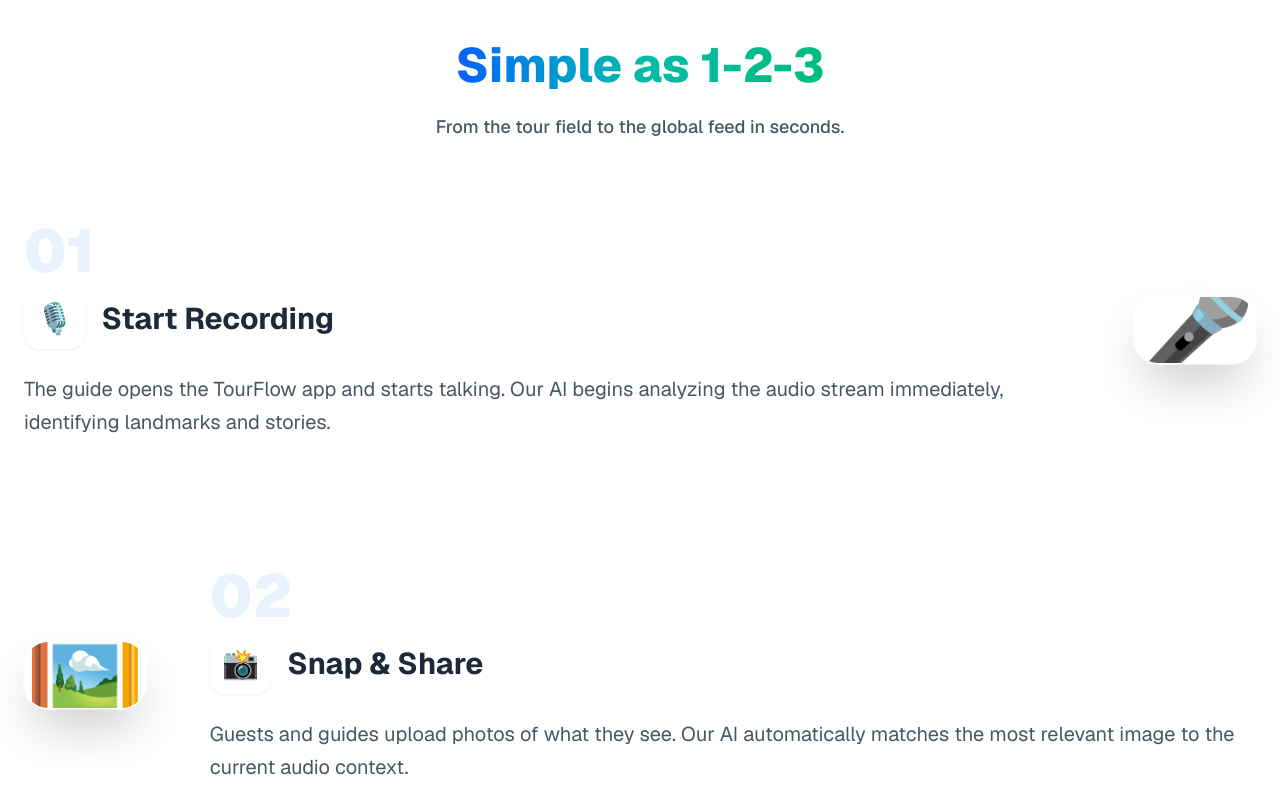
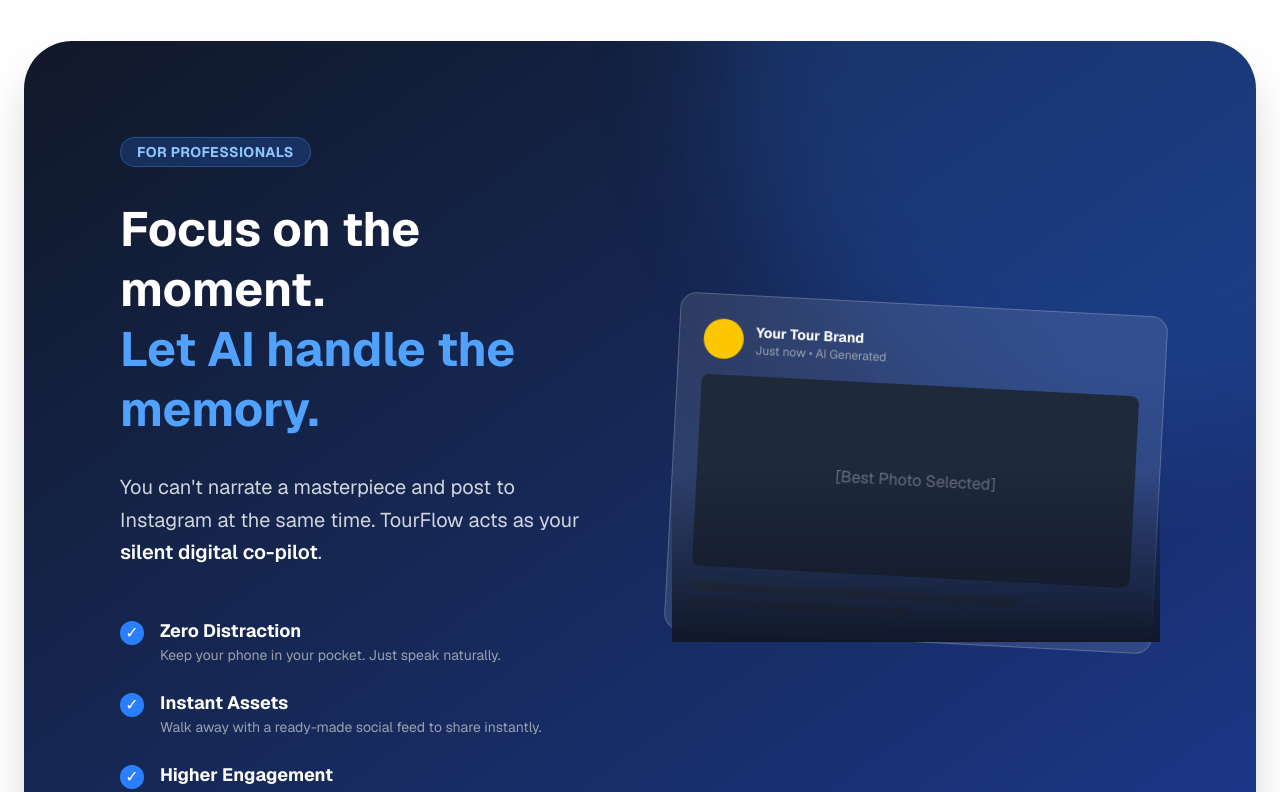
Before and after one commit to tanDivina/tourflow-live, a Next.js app in the folder frontend/: page / in a window 1280 px wide. Shown: the part 1480-2272 px from the top of the page. Built offline with nearby package versions, Linux system fonts and the light colour scheme.

Commit message:
Enhance Confluent info and add For Guides section

```diff
--- a/frontend/app/page.js
+++ b/frontend/app/page.js
@@ -288,6 +288,71 @@
         </div>
       </section>
 
+      {/* FOR GUIDES SECTION */}
+      <section className="py-24 relative">
+        <div className="max-w-7xl mx-auto px-6">
+          <div className="bg-gradient-to-br from-gray-900 to-blue-900 rounded-[3rem] p-12 lg:p-24 text-white relative overflow-hidden shadow-2xl">
+            {/* Background Decor */}
+            <div className="absolute top-0 right-0 w-[800px] h-[800px] bg-blue-500/20 rounded-full blur-3xl -translate-y-1/2 translate-x-1/3"></div>
+
+            <div className="relative z-10 grid lg:grid-cols-2 gap-16 items-center">
+              <ScrollReveal>
+                <div className="space-y-8">
+                  <div className="inline-block px-4 py-1 bg-blue-500/20 rounded-full text-blue-300 text-sm font-bold tracking-wide uppercase border border-blue-400/30">
+                    For Professionals
+                  </div>
+                  <h2 className="text-4xl lg:text-5xl font-bold leading-tight">
+                    Focus on the moment. <br/>
+                    <span className="text-blue-400">Let AI handle the memory.</span>
+                  </h2>
+                  <p className="text-xl text-gray-300 leading-relaxed">
+                    You can't narrate a masterpiece and post to Instagram at the same time. TourFlow acts as your <span className="text-white font-semibold">silent digital co-pilot</span>.
+                  </p>
+
+                  <div className="space-y-6 pt-4">
+                    {[
+                      { title: "Zero Distraction", desc: "Keep your phone in your pocket. Just speak naturally." },
+                      { title: "Instant Assets", desc: "Walk away with a ready-made social feed to share instantly." },
+                      { title: "Higher Engagement", desc: "Guests stay immersed in your story, not their screens." }
+                    ].map((item, i) => (
+                      <div key={i} className="flex gap-4 items-start">
+                        <div className="w-6 h-6 rounded-full bg-blue-500 flex items-center justify-center mt-1 flex-shrink-0">✓</div>
+                        <div>
+                          <h4 className="font-bold text-lg">{item.title}</h4>
+                          <p className="text-gray-400 text-sm">{item.desc}</p>
+                        </div>
+                      </div>
+                    ))}
+                  </div>
+                </div>
+              </ScrollReveal>
+
+              <ScrollReveal delay={200}>
+                <div className="relative">
+                  <div className="absolute inset-0 bg-gradient-to-t from-gray-900 via-transparent to-transparent z-20"></div>
+                  <div className="bg-white/10 backdrop-blur-md border border-white/20 rounded-2xl p-6 rotate-3 hover:rotate-0 transition-all duration-500 cursor-none">
+                    <div className="flex items-center gap-3 mb-4">
+                      <div className="w-10 h-10 rounded-full bg-yellow-400"></div>
+                      <div>
+                        <div className="text-sm font-bold">Your Tour Brand</div>
+                        <div className="text-xs text-gray-400">Just now • AI Generated</div>
+                      </div>
+                    </div>
+                    <div className="h-48 bg-gray-800 rounded-lg mb-4 flex items-center justify-center text-gray-500">
+                      [Best Photo Selected]
+                    </div>
+                    <div className="space-y-2">
+                       <div className="h-2 bg-gray-700 rounded w-3/4"></div>
+                       <div className="h-2 bg-gray-700 rounded w-1/2"></div>
+                    </div>
+                  </div>
+                </div>
+              </ScrollReveal>
+            </div>
+          </div>
+        </div>
+      </section>
+
       {/* HOW IT WORKS SECTION */}
       <section id="how-it-works" className="py-24 relative overflow-hidden">
         <div className="max-w-7xl mx-auto px-6">
@@ -369,8 +434,12 @@
             <div className="max-w-3xl mx-auto space-y-8">
               <h2 className="text-4xl font-bold text-gray-800">The Real-Time Backbone</h2>
               <p className="text-xl text-gray-600 leading-relaxed">
-                TourFlow is built on top of **Confluent Cloud (Apache Kafka)**. We treat every audio clip and photo as a
+                TourFlow is built on top of **Confluent Cloud (Apache Kafka)**. Unlike traditional apps that process data in slow batches, we treat every audio clip and photo as a
                 <span className="text-teal-600 font-bold"> real-time event</span>.
+              </p>
+              <p className="text-lg text-gray-500">
+                This event-driven architecture allows us to process AI insights in milliseconds, ensuring your followers see the moment
+                <span className="italic"> as it happens</span>—not minutes later. It scales effortlessly from one tour to thousands.
               </p>
 
               <div className="grid md:grid-cols-3 gap-6 pt-8">
```
